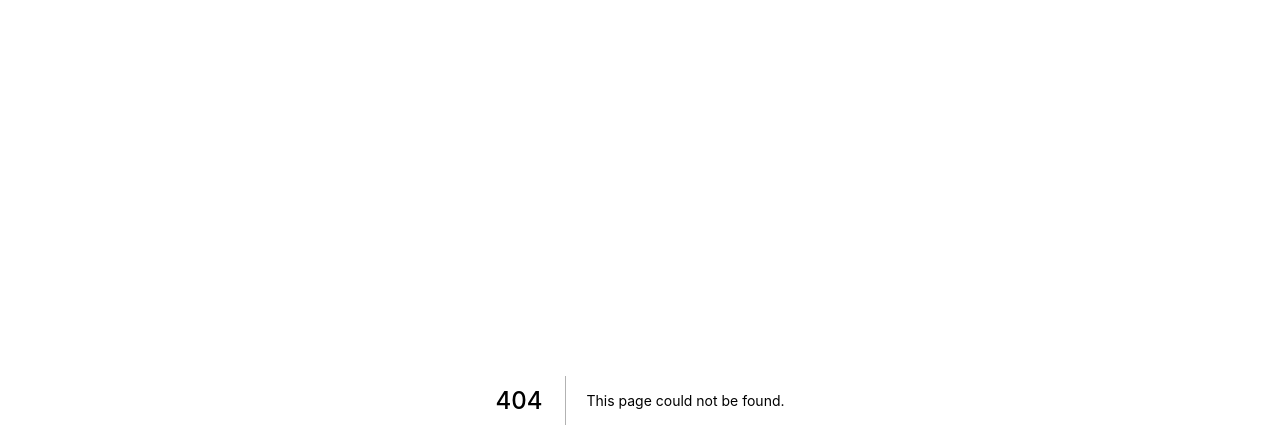
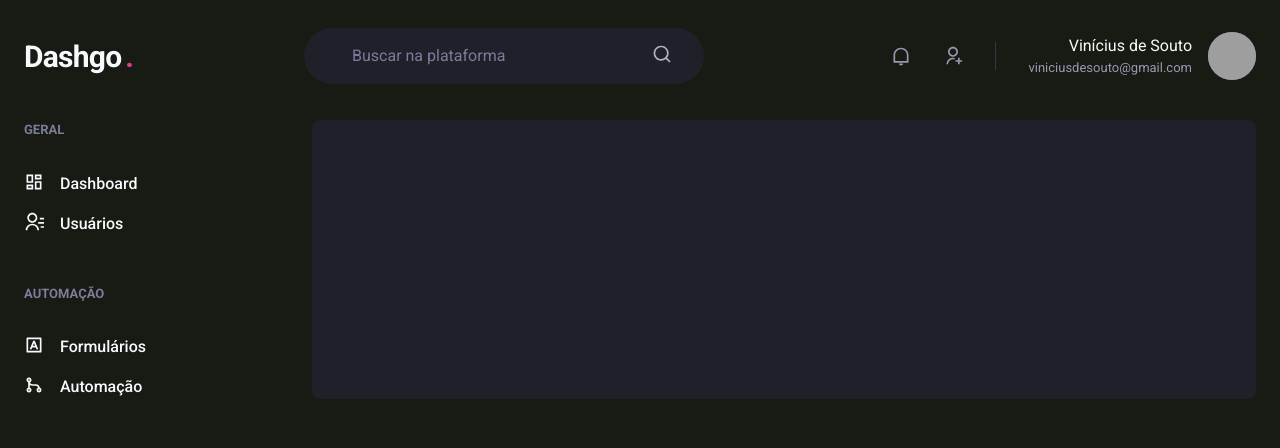
Before and after one commit to soutovnc/dashgo, a Next.js app: page /users/create in a window 1280 px wide. Before the commit this address had no page. Shown: the top 448 px of the page. Built offline with nearby package versions, Linux system fonts and the light colour scheme; grey boxes are pictures that could not be loaded.

Commit message:
init create user

```diff
--- /dev/null
+++ b/src/pages/users/create.tsx
@@ -0,0 +1,26 @@
+import { Box, Flex } from "@chakra-ui/react";
+
+import { Header } from "../../components/Header";
+import { Sidebar } from '../../components/Sidebar'
+
+export default function CreateUser() {
+  return (
+    <Box>
+      <Header />
+
+      <Flex
+        w="100%"
+        my="6"
+        maxWidth={1480}
+        mx="auto"
+        px="6"
+      >
+        <Sidebar />
+
+        <Box flex="1" borderRadius={8} bg="gray.800" p="8">
+
+        </Box>
+      </Flex>
+    </Box>
+  )
+}
```
